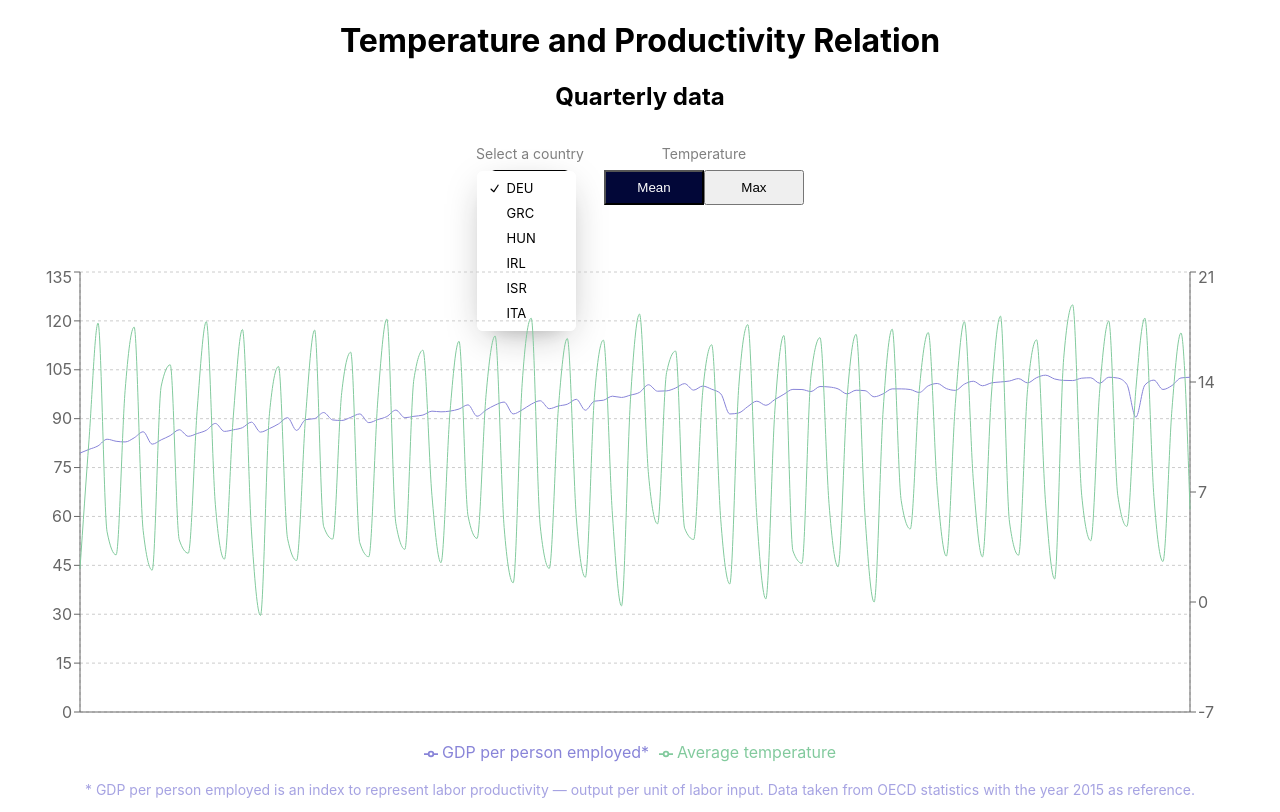
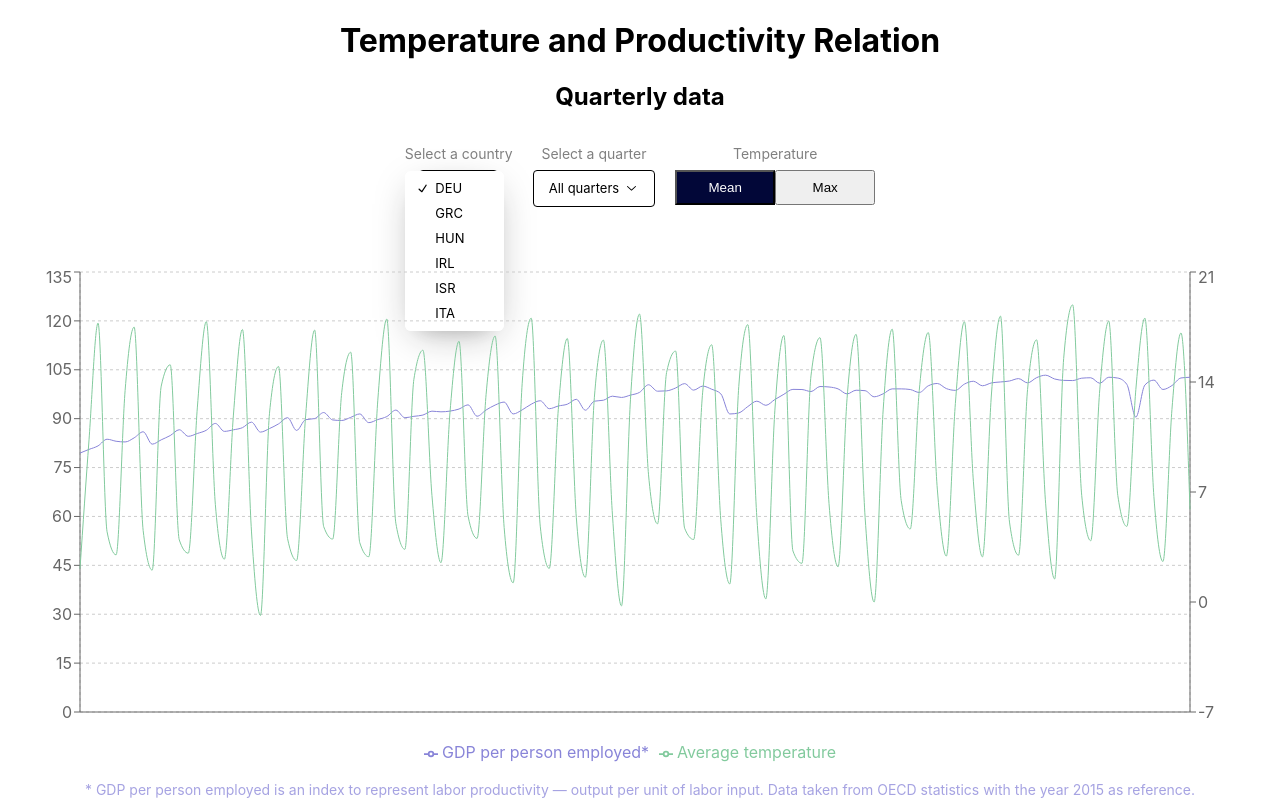
Before and after one commit to gndz07/minihackathon-heatwaves, a React (Create React App) app: page / in a window 1280 px wide. Both pictures are taken after a click on the button "DEU". Built offline with nearby package versions, Linux system fonts and the light colour scheme.

Commit message:
feat: quarter selection

```diff
--- a/src/App.js
+++ b/src/App.js
@@ -13,7 +13,8 @@ import {
   Legend,
   ResponsiveContainer,
 } from "recharts";
-import SelectCountry from "./SelectCountry";
+import SelectCountry from "./component/SelectCountry";
+import SelectQuarter from "./component/SelectQuarter";
 
 const ToggleContainer = styled(ToggleGroup.Root, {
   display: "inline-flex",
@@ -44,6 +45,8 @@ function App() {
   const [parsedTempData, setParsedTempData] = useState([]);
   const [parsedGdpData, setParsedGdpData] = useState([]);
   const [dataset, setDataset] = useState([]);
+  const [filteredDataset, setFilteredDataset] = useState([]);
+  const [quarterFilter, setQuarterFilter] = useState("all");
 
   // get temperature data
   useEffect(() => {
@@ -91,6 +94,18 @@ function App() {
     }
   }, [parsedGdpData, parsedTempData]);
 
+  useEffect(() => {
+    if (dataset) {
+      if (quarterFilter === "all") {
+        setFilteredDataset(dataset);
+      } else {
+        setFilteredDataset(
+          dataset.filter((item) => item.quarter.includes(quarterFilter))
+        );
+      }
+    }
+  }, [dataset, quarterFilter]);
+
   return (
     <div className="App">
       <header className="App-header">
@@ -100,11 +115,18 @@ function App() {
 
       <main>
         <div className="selection-container">
-          <div style={{ position: "relative" }}>
+          <div>
             <p className="selector-title">Select a country</p>
             <SelectCountry
               currentCountry={countryCode}
               setCountry={setCountryCode}
+            />
+          </div>
+          <div>
+            <p className="selector-title">Select a quarter</p>
+            <SelectQuarter
+              currentQuarter={quarterFilter}
+              setQuarter={setQuarterFilter}
             />
           </div>
           <div>
@@ -127,7 +149,7 @@ function App() {
             <LineChart
               width={500}
               height={300}
-              data={dataset}
+              data={filteredDataset}
               margin={{
                 top: 5,
                 right: 30,
--- /dev/null
+++ b/src/component/SelectCountry.jsx
@@ -0,0 +1,54 @@
+import * as SelectPrimitive from "@radix-ui/react-select";
+import {
+  SelectTrigger,
+  SelectIcon,
+  SelectContent,
+  SelectScrollDownButton,
+  SelectScrollUpButton,
+  SelectItem,
+  SelectItemIndicator,
+  SelectViewport,
+} from "./UI/Select";
+import {
+  CheckIcon,
+  ChevronDownIcon,
+  ChevronUpIcon,
+} from "@radix-ui/react-icons";
+
+const countryList = ["DEU", "GRC", "HUN", "IRL", "ISR", "ITA"];
+
+const SelectCountry = ({ currentCountry, setCountry }) => {
+  return (
+    <SelectPrimitive.Root
+      value={currentCountry}
+      onValueChange={(v) => setCountry(v)}
+    >
+      <SelectTrigger aria-label="Country">
+        <SelectPrimitive.Value placeholder="Select a country" />
+        <SelectIcon>
+          <ChevronDownIcon />
+        </SelectIcon>
+      </SelectTrigger>
+      <SelectContent>
+        <SelectScrollUpButton>
+          <ChevronUpIcon />
+        </SelectScrollUpButton>
+        <SelectViewport>
+          {countryList.map((country, idx) => (
+            <SelectItem key={idx} value={country}>
+              <SelectPrimitive.ItemText>{country}</SelectPrimitive.ItemText>
+              <SelectItemIndicator>
+                <CheckIcon />
+              </SelectItemIndicator>
+            </SelectItem>
+          ))}
+        </SelectViewport>
+        <SelectScrollDownButton>
+          <ChevronDownIcon />
+        </SelectScrollDownButton>
+      </SelectContent>
+    </SelectPrimitive.Root>
+  );
+};
+
+export default SelectCountry;
--- /dev/null
+++ b/src/component/SelectQuarter.jsx
@@ -0,0 +1,74 @@
+import * as SelectPrimitive from "@radix-ui/react-select";
+import {
+  SelectTrigger,
+  SelectIcon,
+  SelectContent,
+  SelectScrollDownButton,
+  SelectScrollUpButton,
+  SelectItem,
+  SelectItemIndicator,
+  SelectViewport,
+} from "./UI/Select";
+import {
+  CheckIcon,
+  ChevronDownIcon,
+  ChevronUpIcon,
+} from "@radix-ui/react-icons";
+
+const SelectQuarter = ({ currentQuarter, setQuarter }) => {
+  return (
+    <SelectPrimitive.Root
+      value={currentQuarter}
+      onValueChange={(v) => setQuarter(v)}
+    >
+      <SelectTrigger aria-label="Quarter">
+        <SelectPrimitive.Value placeholder="Select a quarter" />
+        <SelectIcon>
+          <ChevronDownIcon />
+        </SelectIcon>
+      </SelectTrigger>
+      <SelectContent>
+        <SelectScrollUpButton>
+          <ChevronUpIcon />
+        </SelectScrollUpButton>
+        <SelectViewport>
+          <SelectItem value="all">
+            <SelectPrimitive.ItemText>All quarters</SelectPrimitive.ItemText>
+            <SelectItemIndicator>
+              <CheckIcon />
+            </SelectItemIndicator>
+          </SelectItem>
+          <SelectItem value="Q1">
+            <SelectPrimitive.ItemText>Q1</SelectPrimitive.ItemText>
+            <SelectItemIndicator>
+              <CheckIcon />
+            </SelectItemIndicator>
+          </SelectItem>
+          <SelectItem value="Q2">
+            <SelectPrimitive.ItemText>Q2</SelectPrimitive.ItemText>
+            <SelectItemIndicator>
+              <CheckIcon />
+            </SelectItemIndicator>
+          </SelectItem>
+          <SelectItem value="Q3">
+            <SelectPrimitive.ItemText>Q3</SelectPrimitive.ItemText>
+            <SelectItemIndicator>
+              <CheckIcon />
+            </SelectItemIndicator>
+          </SelectItem>
+          <SelectItem value="Q4">
+            <SelectPrimitive.ItemText>Q4</SelectPrimitive.ItemText>
+            <SelectItemIndicator>
+              <CheckIcon />
+            </SelectItemIndicator>
+          </SelectItem>
+        </SelectViewport>
+        <SelectScrollDownButton>
+          <ChevronDownIcon />
+        </SelectScrollDownButton>
+      </SelectContent>
+    </SelectPrimitive.Root>
+  );
+};
+
+export default SelectQuarter;
--- a/src/SelectCountry.jsx
+++ b/src/component/UI/Select.jsx
@@ -1,14 +1,7 @@
 import * as SelectPrimitive from "@radix-ui/react-select";
 import { styled } from "@stitches/react";
-import {
-  CheckIcon,
-  ChevronDownIcon,
-  ChevronUpIcon,
-} from "@radix-ui/react-icons";
 
-const countryList = ["DEU", "GRC", "HUN", "IRL", "ISR", "ITA"];
-
-const SelectTrigger = styled(SelectPrimitive.SelectTrigger, {
+export const SelectTrigger = styled(SelectPrimitive.SelectTrigger, {
   all: "unset",
   display: "inline-flex",
   alignItems: "center",
@@ -28,11 +21,11 @@ const SelectTrigger = styled(SelectPrimitive.SelectTrigger, {
   "&[data-placeholder]": { color: "rgba(9, 11, 15, 0.15)" },
 });
 
-const SelectIcon = styled(SelectPrimitive.SelectIcon, {
+export const SelectIcon = styled(SelectPrimitive.SelectIcon, {
   color: "AliceBlue",
 });
 
-const SelectContent = styled(SelectPrimitive.Content, {
+export const SelectContent = styled(SelectPrimitive.Content, {
   overflow: "hidden",
   backgroundColor: "white",
   borderRadius: 6,
@@ -40,12 +33,12 @@ const SelectContent = styled(SelectPrimitive.Content, {
     "0px 10px 38px -10px rgba(22, 23, 24, 0.35), 0px 10px 20px -15px rgba(22, 23, 24, 0.2)",
 });
 
-const SelectViewport = styled(SelectPrimitive.Viewport, {
+export const SelectViewport = styled(SelectPrimitive.Viewport, {
   padding: 5,
   backgroundColor: "white",
 });
 
-const SelectItem = styled(SelectPrimitive.Item, {
+export const SelectItem = styled(SelectPrimitive.Item, {
   all: "unset",
   fontSize: 13,
   lineHeight: 1,
@@ -70,7 +63,7 @@ const SelectItem = styled(SelectPrimitive.Item, {
   },
 });
 
-const SelectItemIndicator = styled(SelectPrimitive.ItemIndicator, {
+export const SelectItemIndicator = styled(SelectPrimitive.ItemIndicator, {
   position: "absolute",
   left: 0,
   width: 25,
@@ -79,7 +72,7 @@ const SelectItemIndicator = styled(SelectPrimitive.ItemIndicator, {
   justifyContent: "center",
 });
 
-const scrollButtonStyles = {
+export const scrollButtonStyles = {
   display: "flex",
   alignItems: "center",
   justifyContent: "center",
@@ -89,48 +82,12 @@ const scrollButtonStyles = {
   cursor: "default",
 };
 
-const SelectScrollUpButton = styled(
+export const SelectScrollUpButton = styled(
   SelectPrimitive.ScrollUpButton,
   scrollButtonStyles
 );
 
-const SelectScrollDownButton = styled(
+export const SelectScrollDownButton = styled(
   SelectPrimitive.ScrollDownButton,
   scrollButtonStyles
 );
-
-const SelectCountry = ({ currentCountry, setCountry }) => {
-  return (
-    <SelectPrimitive.Root
-      value={currentCountry}
-      onValueChange={(v) => setCountry(v)}
-    >
-      <SelectTrigger aria-label="Country">
-        <SelectPrimitive.Value placeholder="Select a country" />
-        <SelectIcon>
-          <ChevronDownIcon />
-        </SelectIcon>
-      </SelectTrigger>
-      <SelectContent>
-        <SelectScrollUpButton>
-          <ChevronUpIcon />
-        </SelectScrollUpButton>
-        <SelectViewport>
-          {countryList.map((country, idx) => (
-            <SelectItem key={idx} value={country}>
-              <SelectPrimitive.ItemText>{country}</SelectPrimitive.ItemText>
-              <SelectItemIndicator>
-                <CheckIcon />
-              </SelectItemIndicator>
-            </SelectItem>
-          ))}
-        </SelectViewport>
-        <SelectScrollDownButton>
-          <ChevronDownIcon />
-        </SelectScrollDownButton>
-      </SelectContent>
-    </SelectPrimitive.Root>
-  );
-};
-
-export default SelectCountry;
```
